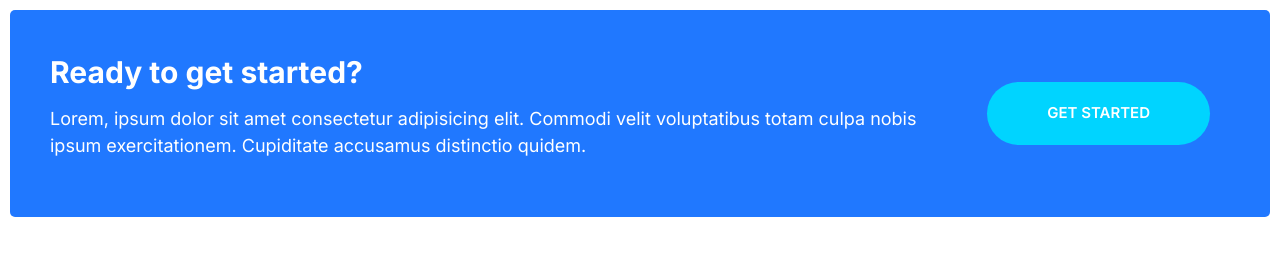
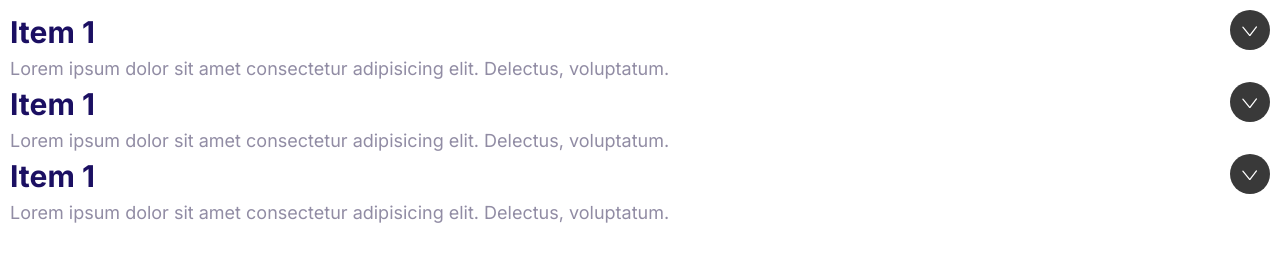
Before and after one commit to AbbasRazaPakistan/Moshify, a plain HTML site: page index.html in a window 1280 px wide. Drawn offline with Linux system fonts and the light colour scheme.

Commit message:
Collapsible created.

```diff
--- a/css/style.css
+++ b/css/style.css
@@ -433,3 +433,30 @@ a {
     margin: 0 2rem;
   }
 }
+/* Collapsibles */
+.collapsible__header {
+  display: flex;
+  justify-content: space-between;
+}
+.collapsible__heading {
+  margin: 0;
+  font-size: 3rem;
+}
+.collapsible__chevron {
+  transform: rotate(-90deg);
+  transition: transform 0.3s;
+}
+.collapsible__content {
+  max-height: 0;
+  overflow: hidden;
+  opacity: 0;
+  transition: all 0.3s;
+}
+.collapsible--expanded .collapsible__chevron {
+  transform: rotate(0deg);
+}
+.collapsible--expanded .collapsible__content {
+  max-height: 100vh;
+  overflow: visible;
+  opacity: 1;
+}
--- a/index.html
+++ b/index.html
@@ -14,18 +14,45 @@
     <title>Moshify</title>
   </head>
   <body style="padding: 10px">
-    <div class="callout callout--primary">
-      <div class="grid grid--1x2">
-        <div class="callout__content">
-          <h2 class="callout__heading">Ready to get started?</h2>
-          <p>
-            Lorem, ipsum dolor sit amet consectetur adipisicing elit. Commodi
-            velit voluptatibus totam culpa nobis ipsum exercitationem.
-            Cupiditate accusamus distinctio quidem.
-          </p>
-        </div>
-        <a href="" class="btn btn--secondary btn--stretched">Get Started</a>
+    <div class="collapsible collapsible--expanded">
+      <header class="collapsible__header">
+        <h2 class="collapsible__heading">Item 1</h2>
+
+        <svg class="icon icon--white collapsible__chevron">
+          <use xlink:href="../images/sprite-icon.svg#chevron"></use>
+        </svg>
+      </header>
+      <div class="collapsible__content">
+        Lorem ipsum dolor sit amet consectetur adipisicing elit. Delectus,
+        voluptatum.
       </div>
     </div>
+    <div class="collapsible collapsible--expanded">
+      <header class="collapsible__header">
+        <h2 class="collapsible__heading">Item 1</h2>
+
+        <svg class="icon icon--white collapsible__chevron">
+          <use xlink:href="../images/sprite-icon.svg#chevron"></use>
+        </svg>
+      </header>
+      <div class="collapsible__content">
+        Lorem ipsum dolor sit amet consectetur adipisicing elit. Delectus,
+        voluptatum.
+      </div>
+    </div>
+    <div class="collapsible collapsible--expanded">
+      <header class="collapsible__header">
+        <h2 class="collapsible__heading">Item 1</h2>
+
+        <svg class="icon icon--white collapsible__chevron">
+          <use xlink:href="../images/sprite-icon.svg#chevron"></use>
+        </svg>
+      </header>
+      <div class="collapsible__content">
+        Lorem ipsum dolor sit amet consectetur adipisicing elit. Delectus,
+        voluptatum.
+      </div>
+    </div>
+    <script src="./js/main.js"></script>
   </body>
 </html>
--- /dev/null
+++ b/js/main.js
@@ -0,0 +1,6 @@
+const collapsibles = document.querySelectorAll(".collapsible");
+collapsibles.forEach((item) =>
+  item.addEventListener("click", function () {
+    this.classList.toggle("collapsible--expanded");
+  })
+);
```
Also changed, not shown: components/collapsible.html (added, +14 -0 lines).
